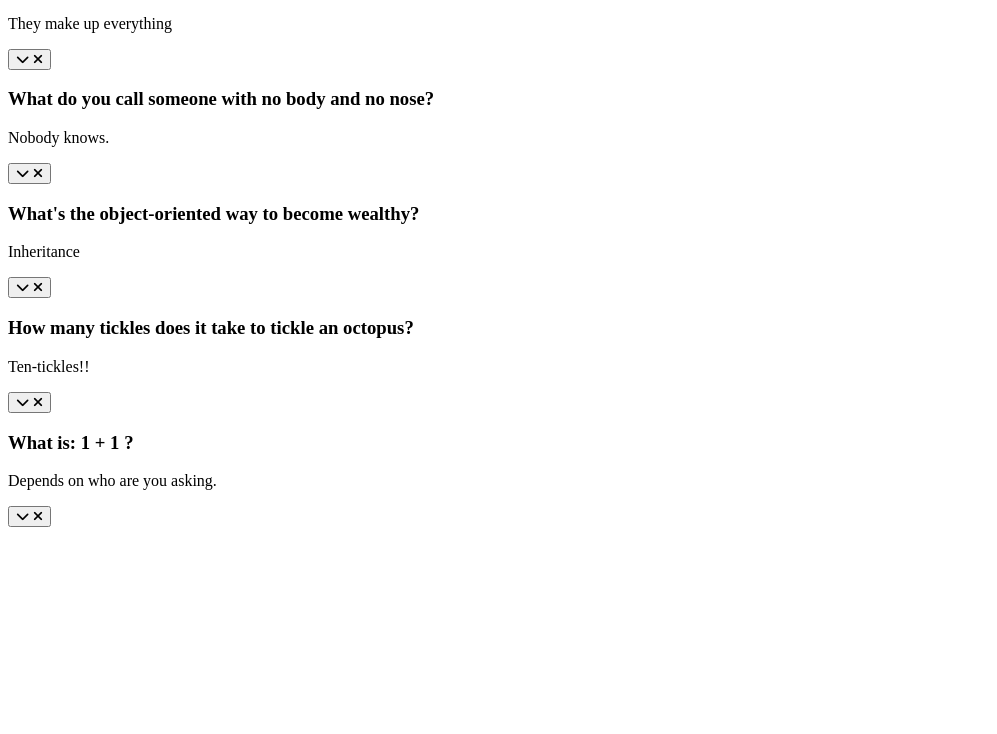
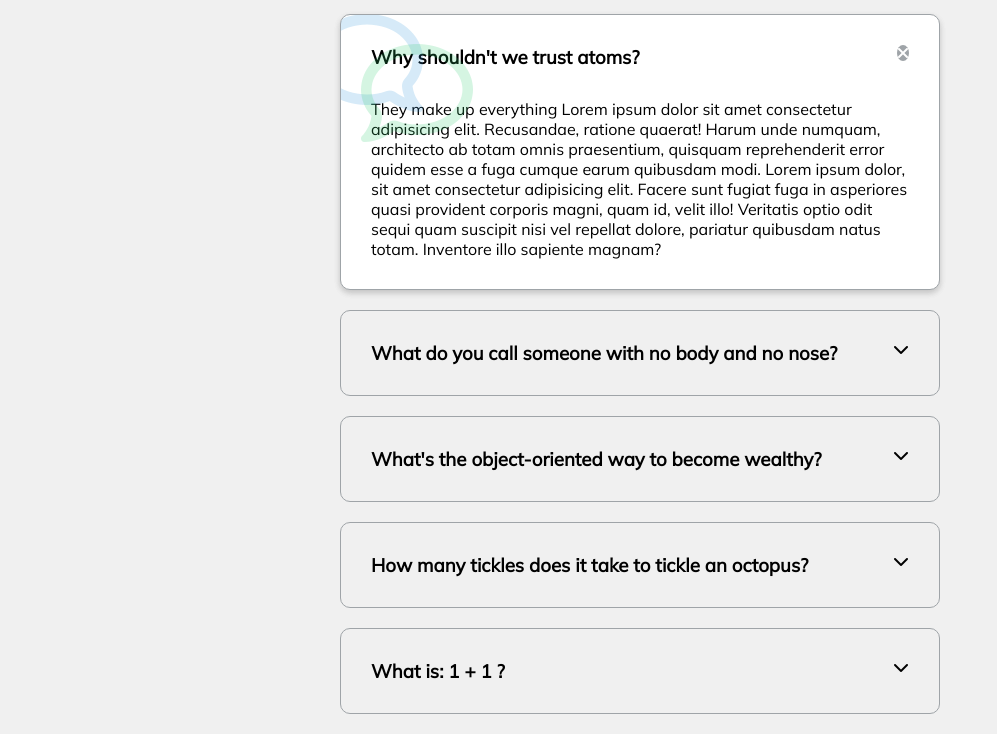
Before and after one commit to KerimGurbaz/FAQ-Collapse, a plain HTML site: page index.html in a window 1280 px wide. Shown: the part 106-840 px from the top of the page, without its empty margins (0-997 px from the left). Before the commit the page ends 800 px from the top, so only its background shows below. Drawn offline with Linux system fonts and the light colour scheme.

Commit message:
css done

```diff
--- a/index.html
+++ b/index.html
@@ -17,9 +17,10 @@
         </h3>
         <p class="faq-text">
             They make up everything
+            Lorem ipsum dolor sit amet consectetur adipisicing elit. Recusandae, ratione quaerat! Harum unde numquam, architecto ab totam omnis praesentium, quisquam reprehenderit error quidem esse a fuga cumque earum quibusdam modi. Lorem ipsum dolor, sit amet consectetur adipisicing elit. Facere sunt fugiat fuga in asperiores quasi provident corporis magni, quam id, velit illo! Veritatis optio odit sequi quam suscipit nisi vel repellat dolore, pariatur quibusdam natus totam. Inventore illo sapiente magnam?
         </p>
 
-        <button>
+        <button class="faq-toggle">
             <i class="fas fa-chevron-down"></i>
             <i class="fas fa-times"></i>
         </button>
@@ -46,7 +47,7 @@
             Inheritance
         </p>
 
-        <button>
+        <button class="faq-toggle">
             <i class="fas fa-chevron-down"></i>
             <i class="fas fa-times"></i>
         </button>
@@ -60,7 +61,7 @@
             Ten-tickles!!
         </p>
 
-        <button>
+        <button class="faq-toggle">
             <i class="fas fa-chevron-down"></i>
             <i class="fas fa-times"></i>
         </button>
@@ -73,7 +74,7 @@
            Depends on who are you asking.
         </p>
 
-        <button>
+        <button class="faq-toggle">
             <i class="fas fa-chevron-down"></i>
             <i class="fas fa-times"></i>
         </button>
--- a/style.css
+++ b/style.css
@@ -0,0 +1,103 @@
+@import url("https://fonts.googleapis.com/css2?family=Mulish&display=swap");
+
+* {
+  box-sizing: border-box;
+}
+body {
+  font-family: "Mulish", sans-serif;
+  background-color: #f0f0f0;
+}
+
+h1 {
+  margin: 50px 0 30px;
+}
+
+.faq-container {
+  max-width: 600px;
+  margin: 0 auto;
+}
+
+.faq {
+  background-color: transparent;
+  border: 1px solid #9fa4a8;
+  border-radius: 10px;
+  margin: 20px 0;
+  padding: 30px;
+  position: relative;
+  overflow: hidden;
+  transition: 0.3s ease;
+}
+
+.faq.active {
+  background-color: #fff;
+  box-shadow: 0 3px 6px rgba(0, 0, 0, 0.1), 0 3px 6px rgba(0, 0, 0, 0.1);
+}
+
+.faq.active::before,
+.faq.active::after {
+  content: "\f075";
+  font-family: "Font Awesome 5 Free";
+  color: #2ecc71;
+  font-size: 7rem;
+  position: absolute;
+  opacity: 0.2;
+  top: 20px;
+  left: 20px;
+  z-index: 0;
+}
+
+.faq.active::before {
+  color: #3498db;
+  top: -10px;
+  left: -30px;
+  transform: rotateY(180deg);
+}
+
+.faq-title {
+  margin: 0 35px 0 0;
+}
+
+.faq-text {
+  display: none;
+  margin: 30px 0 0;
+}
+
+.faq.active .faq-text {
+  display: block;
+}
+
+.faq-toggle {
+  background-color: transparent;
+  border: 0;
+  border-radius: 50%;
+  cursor: pointer;
+  display: flex;
+  align-items: center;
+  justify-content: center;
+  font-size: 16px;
+  padding: 0;
+  position: absolute;
+  top: 30px;
+  right: 30px;
+}
+
+.faq-toggle:focus {
+  outline: 0;
+}
+
+.faq-toggle .fa-times {
+  display: none;
+}
+
+.faq.active .faq-toggle .fa-times {
+  color: #fff;
+  display: block;
+}
+
+.faq.active .faq-toggle .fa-chevron-down {
+  display: none;
+}
+
+.faq.active .faq-toggle {
+  background-color: #9fa4a8;
+}
```
